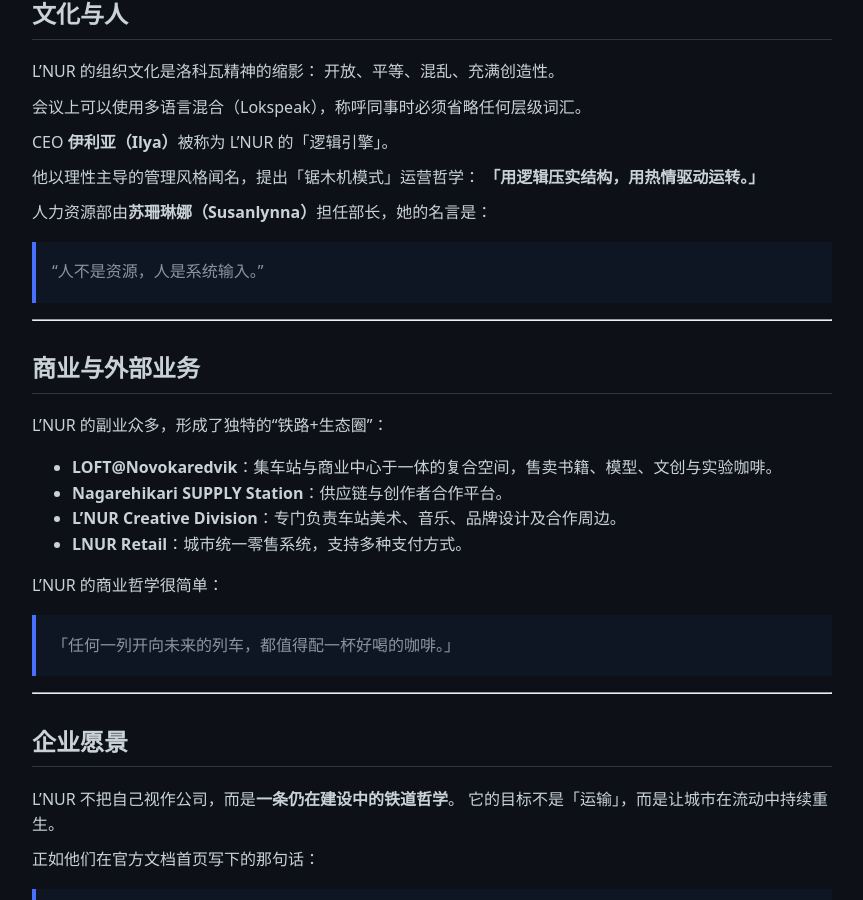
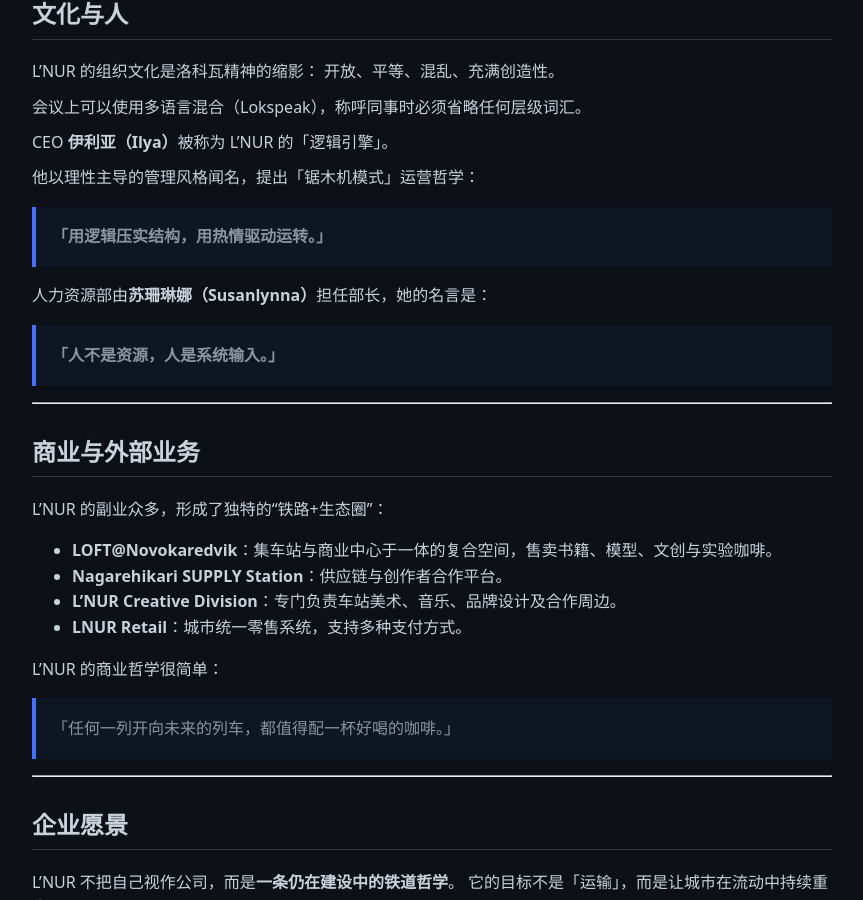
Before and after one commit to IlyaYezelovsky/lokova.org, a Jekyll site: the page built from fic/lnur.md, in a window 1280 px wide and 900 px high, scrolled down 2038 px. Shown: the whole window, without its empty margins (208-1071 px from the left). Built offline with Jekyll 4.4.1, drawn with Linux system fonts in a browser that asks for light colours.

```diff
--- a/fic/lnur.md
+++ b/fic/lnur.md
@@ -98,11 +98,11 @@ L'NUR 的组织文化是洛科瓦精神的缩影：
 CEO **伊利亚（Ilya）**被称为 L'NUR 的「逻辑引擎」。
 
 他以理性主导的管理风格闻名，提出「锯木机模式」运营哲学：
-**「用逻辑压实结构，用热情驱动运转。」**
+> **「用逻辑压实结构，用热情驱动运转。」**
 
 人力资源部由**苏珊琳娜（Susanlynna）**担任部长，她的名言是：
 
-> “人不是资源，人是系统输入。”
+> **「人不是资源，人是系统输入。」**
 
 ---
 
```
